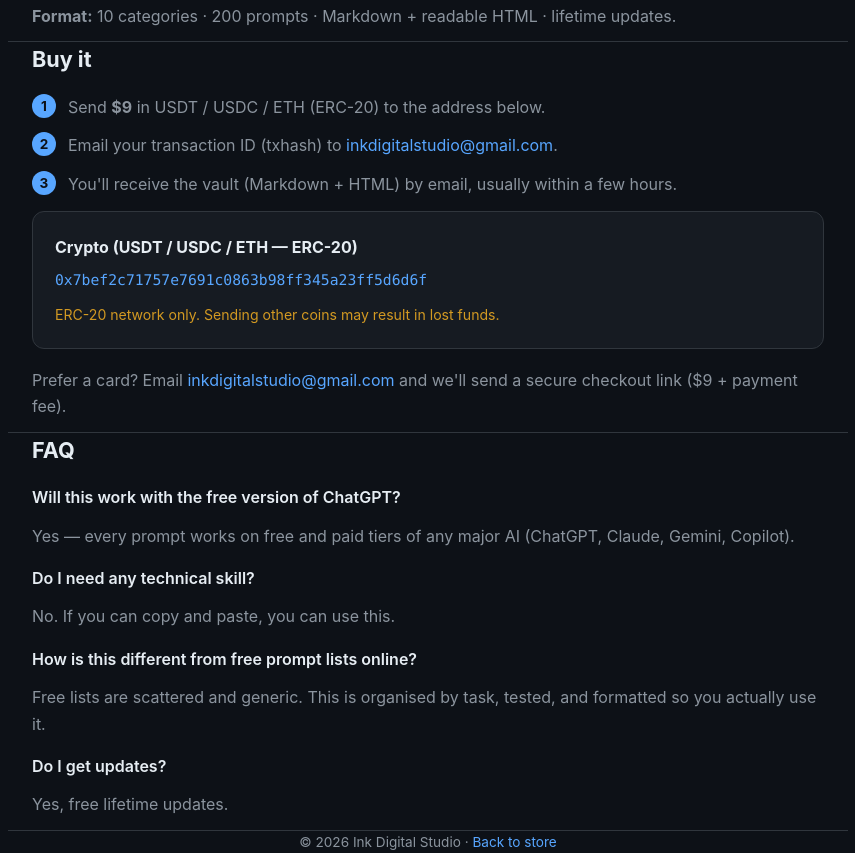
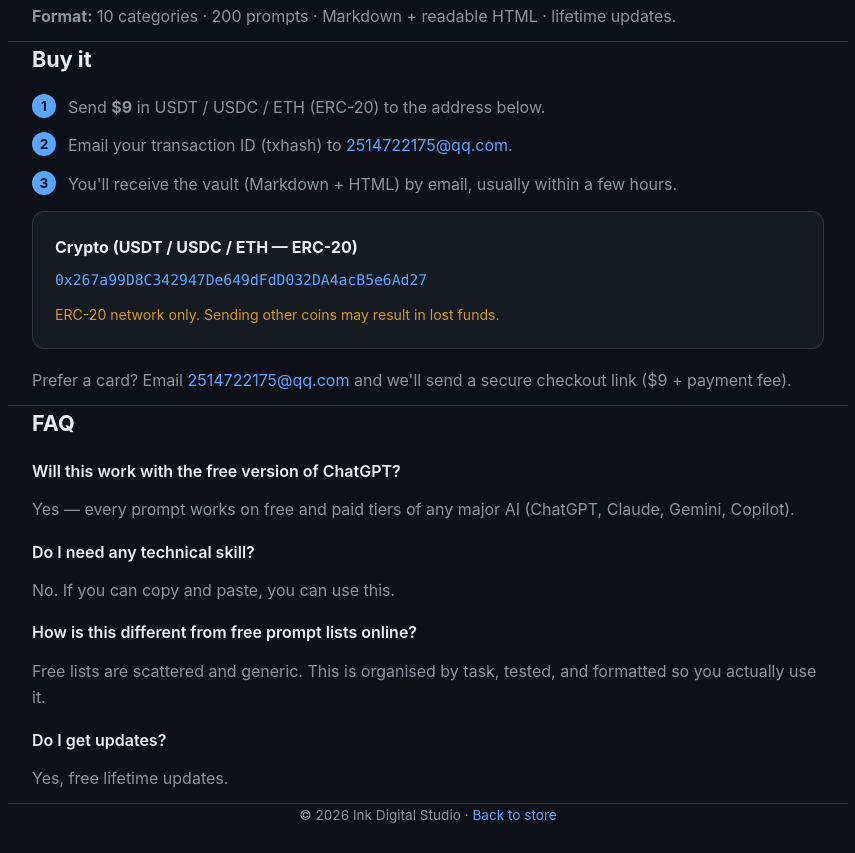
Before and after one commit to aa2256bc/ink-digital-studio, a plain HTML site: page products/200-prompt-productivity-vault.html in a window 1280 px wide. Shown: the part 1393-2246 px from the top of the page, without its empty margins (212-1067 px from the left). After the commit the page ends 2220 px from the top, so only its background shows below. Drawn offline with Linux system fonts and the light colour scheme.

Commit message:
Update email contact for transaction ID submissions

```diff
--- a/products/200-prompt-productivity-vault.html
+++ b/products/200-prompt-productivity-vault.html
@@ -102,15 +102,15 @@
 <p class="steps"></p>
 <ol class="steps">
 <li>Send <strong>$9</strong> in USDT / USDC / ETH (ERC-20) to the address below.</li>
-<li>Email your transaction ID (txhash) to <a href="mailto:inkdigitalstudio@gmail.com">inkdigitalstudio@gmail.com</a>.</li>
+<li>Email your transaction ID (txhash) to <a href="mailto:2514722175@qq.com">2514722175@qq.com</a>.</li>
 <li>You'll receive the vault (Markdown + HTML) by email, usually within a few hours.</li>
 </ol>
 <div class="pay">
 <strong>Crypto (USDT / USDC / ETH — ERC-20)</strong>
-<span class="addr">0x7bef2c71757e7691c0863b98ff345a23ff5d6d6f</span>
+<span class="addr">0x267a99D8C342947De649dFdD032DA4acB5e6Ad27</span>
 <div class="note">ERC-20 network only. Sending other coins may result in lost funds.</div>
 </div>
-<p style="margin-top:18px">Prefer a card? Email <a href="mailto:inkdigitalstudio@gmail.com">inkdigitalstudio@gmail.com</a> and we'll send a secure checkout link ($9 + payment fee).</p>
+<p style="margin-top:18px">Prefer a card? Email <a href="mailto:2514722175@qq.com">2514722175@qq.com</a> and we'll send a secure checkout link ($9 + payment fee).</p>
 </section>
 
 <section class="wrap">
```
